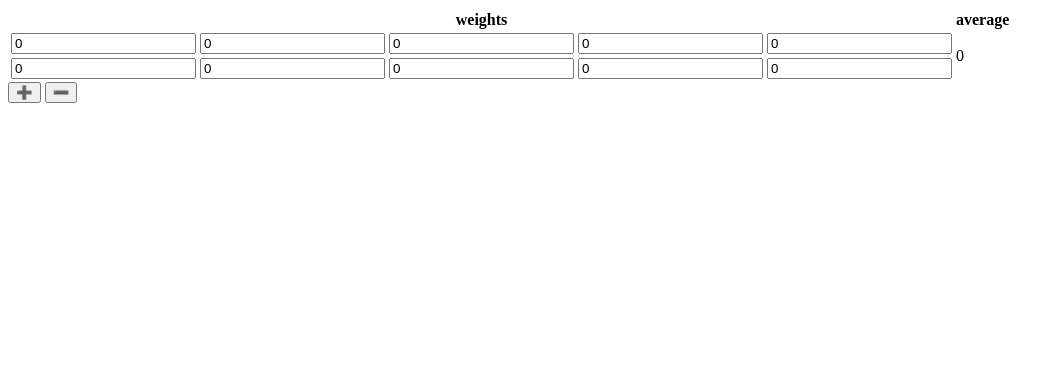
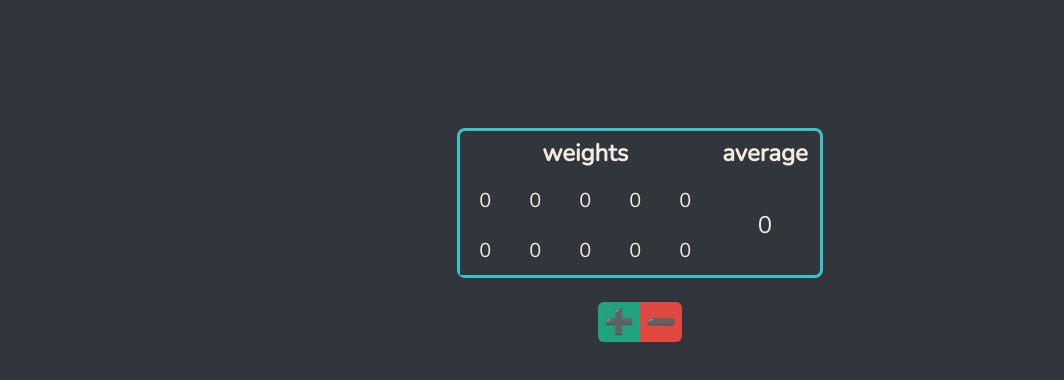
Before and after one commit to poximy/resers, a Svelte app: page / in a window 1280 px wide. Shown: the top 380 px of the page, without its empty margins (0-1064 px from the left). Built offline with nearby package versions, Linux system fonts and the light colour scheme.

Commit message:
Add initial styles

```diff
--- a/public/global.css
+++ b/public/global.css
@@ -0,0 +1,34 @@
+@import url("https://fonts.googleapis.com/css2?family=Nunito&display=swap");
+@import url("https://fonts.googleapis.com/css2?family=Nunito&display=swap");
+
+:root {
+  --primary-font: "Nunito", sans-serif;
+  --seconday-font: "Nunito", sans-serif;
+
+  --color-dark: #31353c;
+  --color-light: #f5eade;
+
+  --color-green: #21a280;
+  --color-blue: #3bc2c7;
+  --color-red: #e04941;
+}
+
+* {
+  padding: 0;
+  margin: 0;
+  border: none;
+}
+
+html {
+  background-color: var(--color-dark);
+  color: var(--color-light);
+
+  margin: 0;
+  height: 100%;
+}
+
+body {
+  margin-top: 10%;
+  display: flex;
+  justify-content: center;
+}
--- a/src/components/Table.svelte
+++ b/src/components/Table.svelte
@@ -16,6 +16,7 @@
   };
 </script>
 
+<div class="main-table">
   <table>
     <thead>
       <tr>
@@ -25,13 +26,18 @@
     </thead>
     <tbody>
       {#each Array(tables.length) as _, tableNumber}
-      <tr>
+        <tr class="top">
           {#each Array(5) as _, cellNumber}
             <td>
-            <input type="number" bind:value={tables[tableNumber][cellNumber]} />
+              <input
+                type="number"
+                bind:value={tables[tableNumber][cellNumber]}
+              />
             </td>
           {/each}
-        <td rowspan="2">{calcTableAverage(tables[tableNumber])}</td>
+          <td rowspan="2" class="average bottom"
+            >{calcTableAverage(tables[tableNumber])}</td
+          >
         </tr>
         <tr>
           {#each Array(5) as _, cellNumber}
@@ -46,11 +52,76 @@
       {/each}
     </tbody>
   </table>
+</div>
 
 <div class="buttons">
-  <button on:click={createTable}>➕</button>
-  <button on:click={deleteTable}>➖</button>
+  <button class="btn-add" on:click={createTable}>➕</button>
+  <button class="btn-del" on:click={deleteTable}>➖</button>
 </div>
 
 <style>
+  .main-table {
+    display: flex;
+    align-items: center;
+    justify-content: center;
+  }
+
+  th,
+  .average {
+    text-align: center;
+    font-size: 1.5em;
+    font-family: var(--primary-font);
+    padding: 0.25em 0.5em;
+  }
+
+  table {
+    display: block;
+    border-collapse: collapse;
+    border: 3px solid var(--color-blue);
+    border-radius: 0.5em;
+  }
+
+  input {
+    font-size: 1.25em;
+    font-family: var(--seconday-font);
+    background-color: var(--color-dark);
+    color: var(--color-light);
+    text-align: center;
+    width: 2.5em;
+    height: 2.5em;
+    outline: none;
+  }
+
+  input::-webkit-outer-spin-button,
+  input::-webkit-inner-spin-button {
+    -webkit-appearance: none;
+    margin: 0;
+  }
+
+  /* Firefox */
+  input[type="number"] {
+    -moz-appearance: textfield;
+  }
+
+  .buttons {
+    display: flex;
+    justify-content: center;
+    align-items: center;
+    margin-top: 1.5em;
+  }
+
+  button {
+    font-size: 1.5em;
+    padding: 0.25em 0.25em;
+  }
+
+  .btn-add {
+    background-color: var(--color-green);
+    border-radius: 0.25em 0 0 0.25em;
+  }
+
+  .btn-del {
+    background-color: var(--color-red);
+    border-radius: 0 0.25em 0.25em 0;
+  }
 </style>
```
Lines whose indentation alone changed are shown as unchanged.
